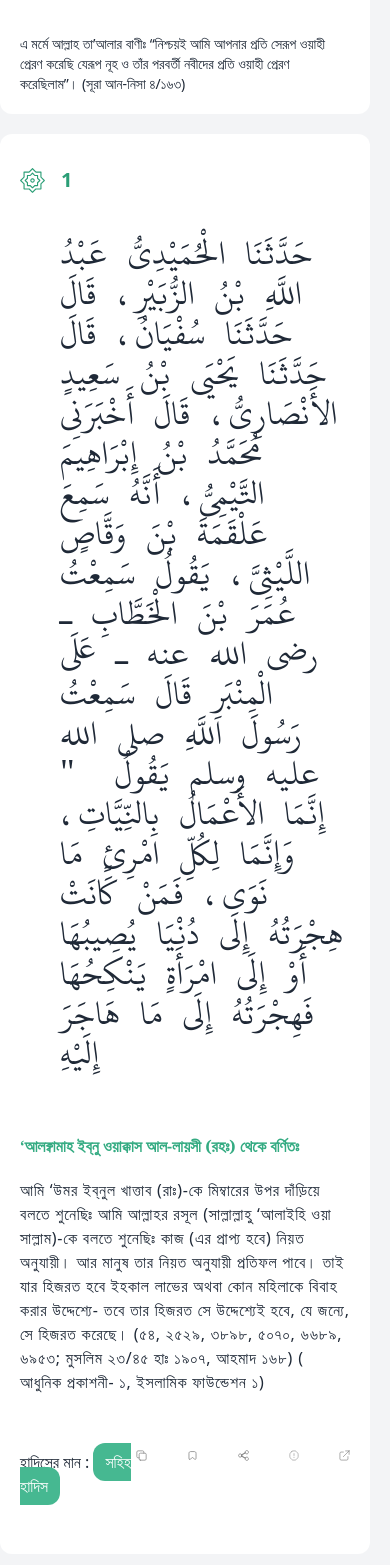
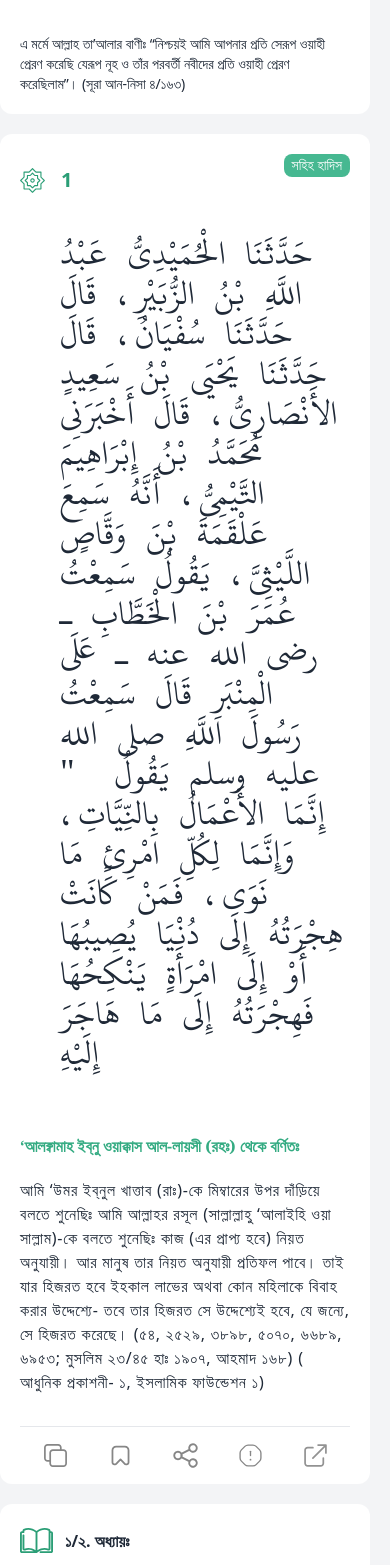
Before and after one commit to moshiur01/al-hadith-task-frontend, a Next.js app: page / in a window 390 px wide. Shown: the part 432-1997 px from the top of the page. Built offline with nearby package versions, Linux system fonts and the light colour scheme.

Commit message:
hadith action responsive done and toast colour changes

```diff
--- a/src/components/UI/Modal/Bookmarkmodal.js
+++ b/src/components/UI/Modal/Bookmarkmodal.js
@@ -112,11 +112,11 @@ const BookmarkModal = ({ id }) => {
           <form method="dialog" className="flex gap-5">
             {/* if there is a button in form, it will close the modal */}
 
-            <button className="btn bg-[#EDEDED] px-12 text-lg font-thin font-serif">
+            <button className="btn bg-[#EDEDED] px-12 text-base font-bangla-v2 font-normal">
               বাতিল
             </button>
             <button
-              className="btn bg-[#2B9E76] text-white px-12 text-lg font-thin font-serif hover:bg-[#2B9E76]"
+              className="btn bg-[#2B9E76] text-white px-12 text-base font-bangla-v2 font-normal hover:bg-[#2B9E76]"
               onClick={() => {
                 toast.success("শিঘ্রই আসছে ইন শা আল্লাহ");
               }}
--- a/src/components/UI/Modal/ShareModal.js
+++ b/src/components/UI/Modal/ShareModal.js
@@ -60,7 +60,7 @@ const ShareModal = ({ id }) => {
         <div className="modal-action">
           <form method="dialog">
             {/* if there is a button in form, it will close the modal */}
-            <button className="btn bg-[#2B9E76] text-white px-12 text-lg font-thin font-serif hover:bg-[#2B9E76]">
+            <button className="btn bg-[#2B9E76] text-white px-14 text-base font-bangla-v2 font-normal hover:bg-[#2B9E76]">
               ওকে
             </button>
           </form>
--- a/src/components/hadith/Hadith.js
+++ b/src/components/hadith/Hadith.js
@@ -177,7 +177,7 @@ const AllHadith = () => {
   const copyToClipboard = async (text) => {
     try {
       await navigator.clipboard.writeText(text);
-      toast("লিঙ্ক কপি করা হয়েছে");
+      toast.success("লিঙ্ক কপি করা হয়েছে");
     } catch (error) {
       console.log(error);
       alert("Error copying to clipboard:", error);
@@ -336,6 +336,7 @@ const AllHadith = () => {
             className="bg-white px-5 mr-5 mt-5 rounded-xl"
             key={hadith?.hadith_id}
           >
+            <div className="flex justify-between items-center">
               <div className="pt-8 flex gap-4 items-center text-[#2B9E76]">
                 <svg
                   width="25"
@@ -352,23 +353,30 @@ const AllHadith = () => {
                 <p className="font-bold text-xl">{hadith?.hadith_id}</p>
               </div>
 
+              <p className="lg:hidden">
+                <span className="px-2 py-1 bg-[#46B891] text-white text-sm font-medium rounded-lg font-bangla-v2">
+                  {hadith?.grade}
+                </span>
+              </p>
+            </div>
+
             {/* hadith details  */}
             <div className="">
               <p className="font-arabic-KFGQ_hafs text-4xl py-10 pl-10 ">
                 {hadith?.ar}
               </p>
             </div>
-            <div className="">
+            <div className=" ">
               <p className="text-[#34AB82] font-semibold font-serif py-5">
                 {hadith?.narrator} থেকে বর্ণিতঃ
               </p>
-              <p className=" tracking-wider text-base">{hadith?.bn}</p>
+              <p className=" tracking-wider text-base pb-8">{hadith?.bn}</p>
             </div>
-            <div className="flex justify-between py-14">
+            <div className="flex justify-center items-center py-4 border-t-[1px] lg:justify-between lg:py-8 lg:border-t-0">
               <div>
-                <p>
+                <p className="hidden lg:block">
                   হাদিসের মান :{" "}
-                  <span className="px-3 py-2 bg-[#46B891] text-white font-medium rounded-xl">
+                  <span className="px-2 py-1 bg-[#46B891] text-white text-sm font-medium rounded-lg font-bangla-v2">
                     {hadith?.grade}
                   </span>
                 </p>
--- a/src/pages/index.js
+++ b/src/pages/index.js
@@ -25,7 +25,7 @@ export default function Home() {
           <div className="flex-none w-[350px] h-[797px] bg-white mt-6 hidden xl:block rounded-2xl lg:ml-5 overflow-auto">
             <Category />
           </div>
-          <div className="grow mt-6 overflow-auto">
+          <div className="grow mt-6 overflow-auto sm:ml-6 md:rounded-lg">
             <AllHadith />
           </div>
 
```
Lines whose indentation alone changed are shown as unchanged.
